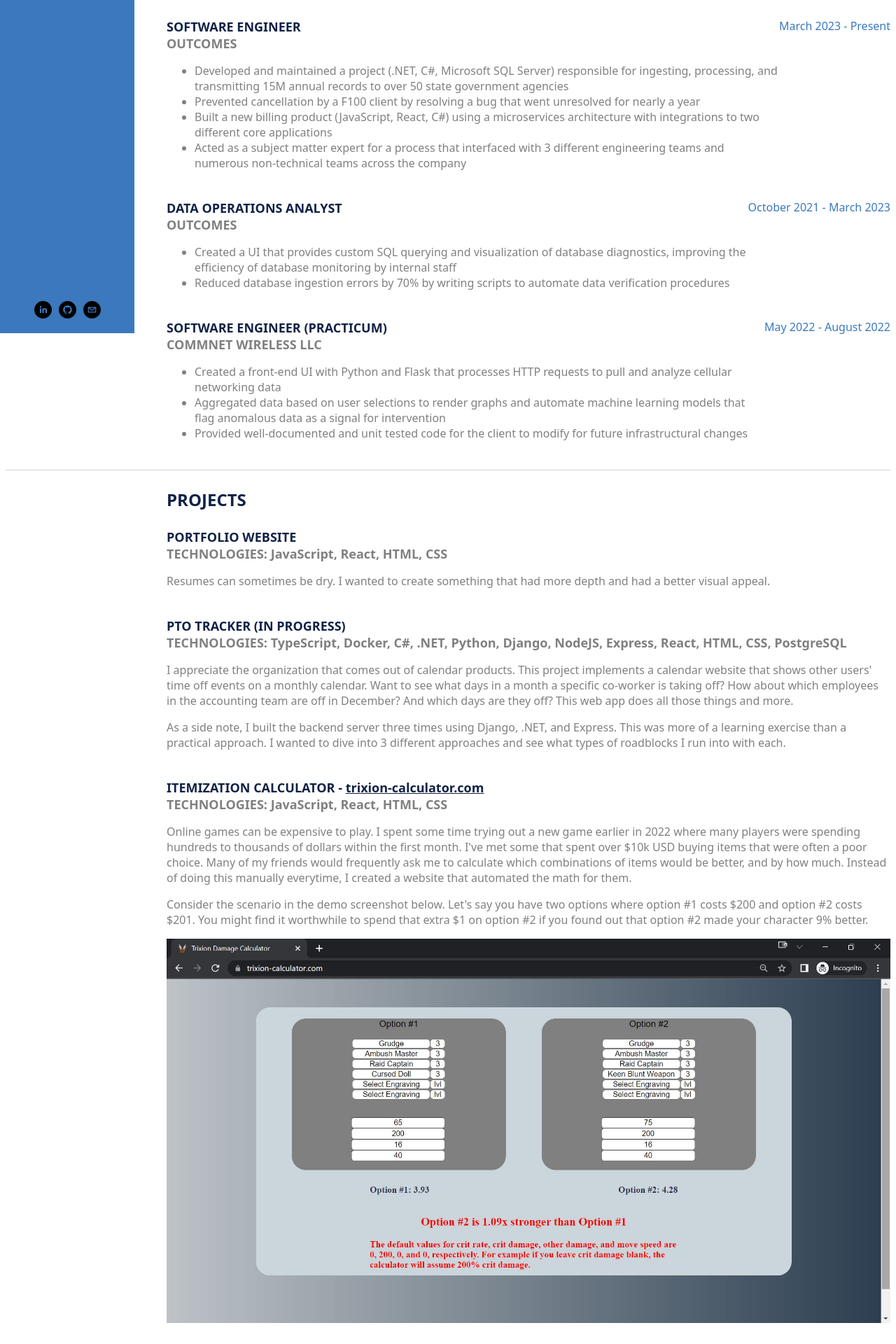
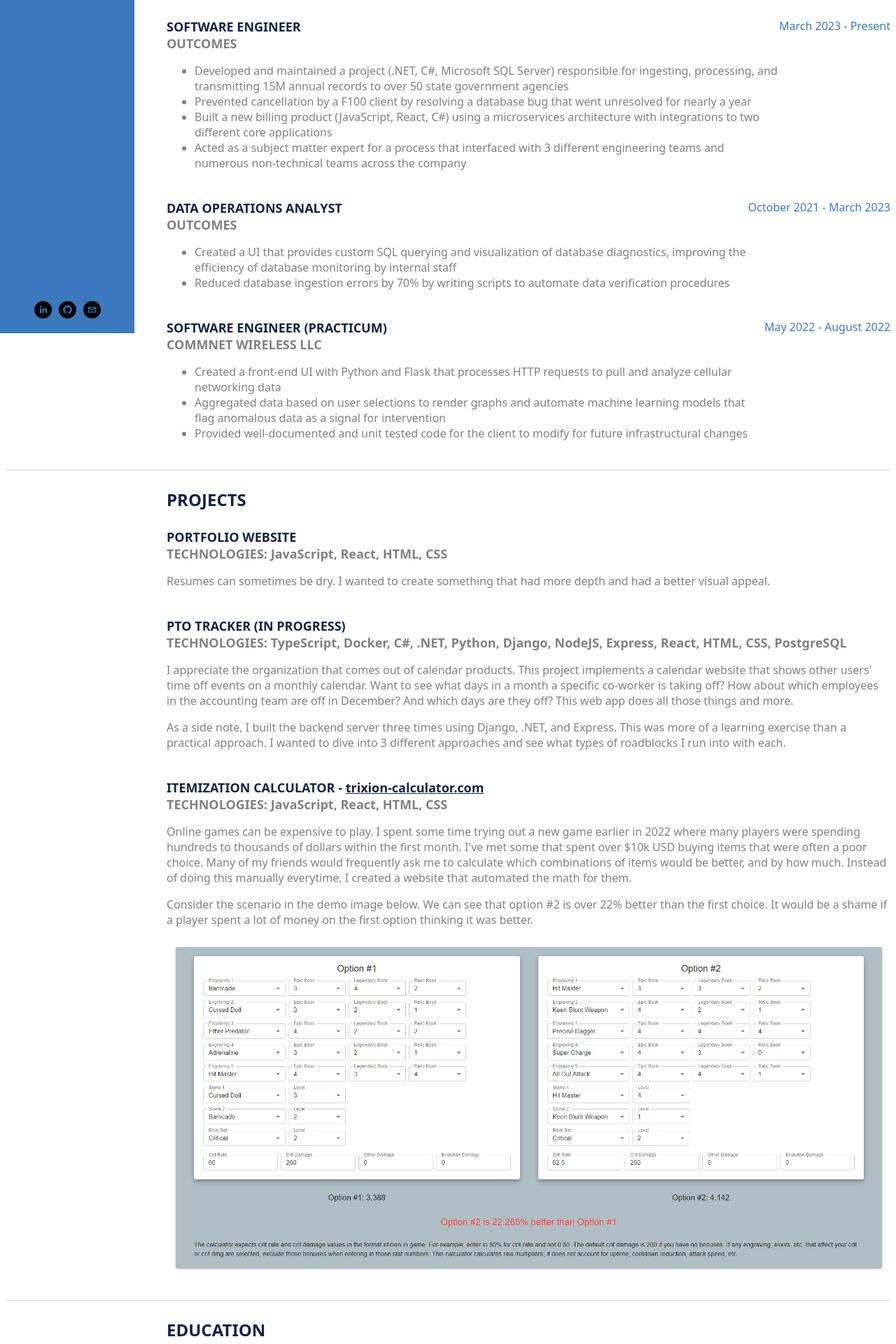
Before and after one commit to simontbui/portfolio, a React (Create React App) app: page / in a window 1280 px wide. Shown: the part 340-2260 px from the top of the page at 70% size. Built offline with nearby package versions, Linux system fonts and the light colour scheme.

Commit message:
changed trix calc img

```diff
--- a/src/components/Experience.tsx
+++ b/src/components/Experience.tsx
@@ -20,7 +20,7 @@ function Experience() {
                                         Developed and maintained a project (.NET, C#, Microsoft SQL Server) responsible for ingesting, processing, and transmitting 15M annual records to over 50 state government agencies
                                     </li>
                                     <li>
-                                        Prevented cancellation by a F100 client by resolving a bug that went unresolved for nearly a year
+                                        Prevented cancellation by a F100 client by resolving a database bug that went unresolved for nearly a year
                                     </li>
                                     <li>
                                         Built a new billing product (JavaScript, React, C#) using a microservices architecture with integrations to two different core applications
--- a/src/components/Projects.tsx
+++ b/src/components/Projects.tsx
@@ -48,9 +48,9 @@ function Projects() {
                                 Online games can be expensive to play. I spent some time trying out a new game earlier in 2022 where many players were spending hundreds to thousands of dollars within the first month. I've met some that spent over $10k USD buying items that were often a poor choice. Many of my friends would frequently ask me to calculate which combinations of items would be better, and by how much. Instead of doing this manually everytime, I created a website that automated the math for them.
                             </p>
                             <p className="project-description">
-                                Consider the scenario in the demo screenshot below. Let's say you have two options where option #1 costs $200 and option #2 costs $201. You might find it worthwhile to spend that extra $1 on option #2 if you found out that option #2 made your character 9% better.
+                                Consider the scenario in the demo image below. We can see that option #2 is over 22% better than the first choice. It would be a shame if a player spent a lot of money on the first option thinking it was better.
                             </p>
-                            <img className="project-img" src="/trixioncalculator.JPG" alt="Broken"></img>
+                            <img className="project-img" src="/trixion-calculator.jpg" alt="Broken"></img>
                         </div>
                     </div>
                 </div>
```
Also changed, not shown: public/trixion-calculator.jpg (added), public/trixioncalculator.JPG (deleted).
